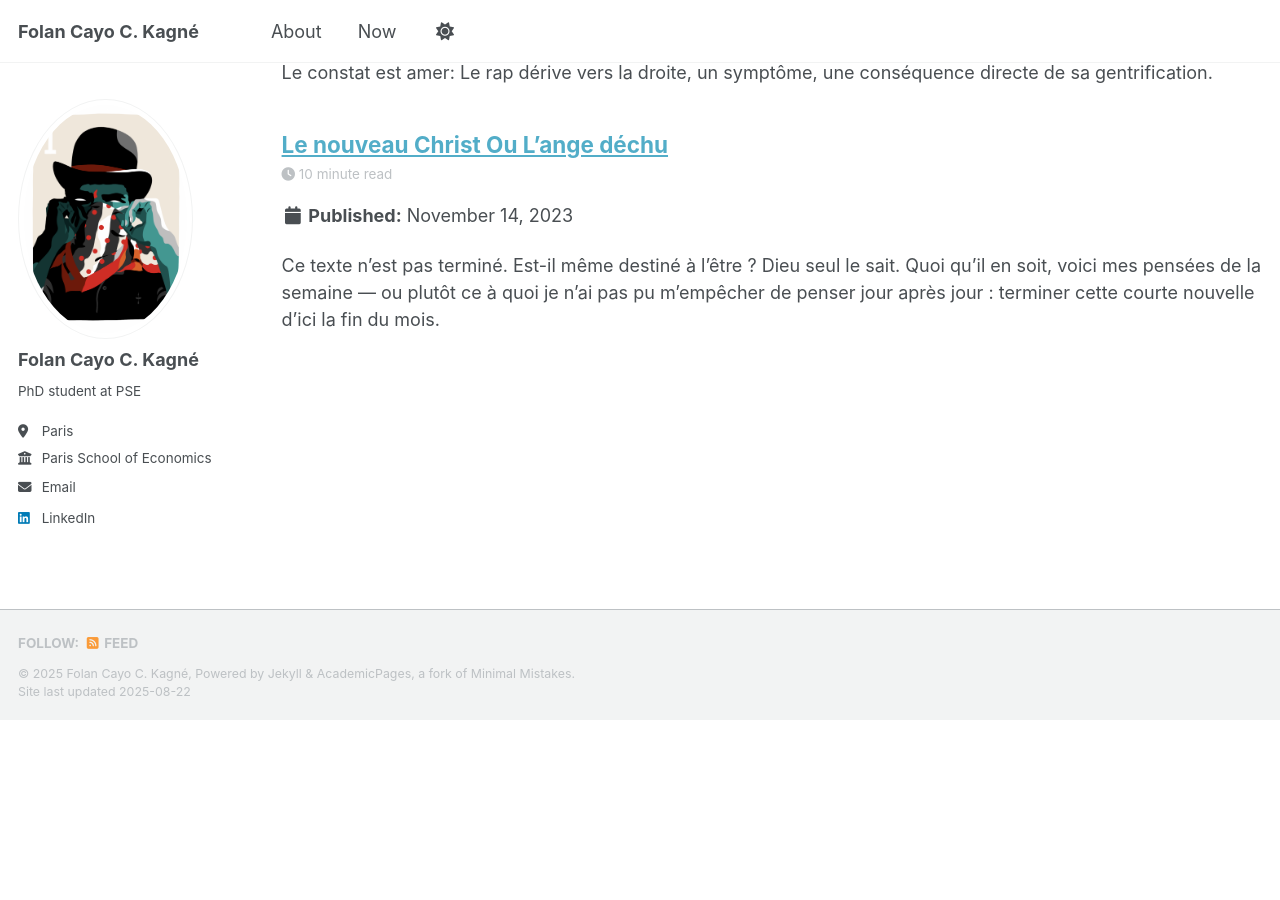
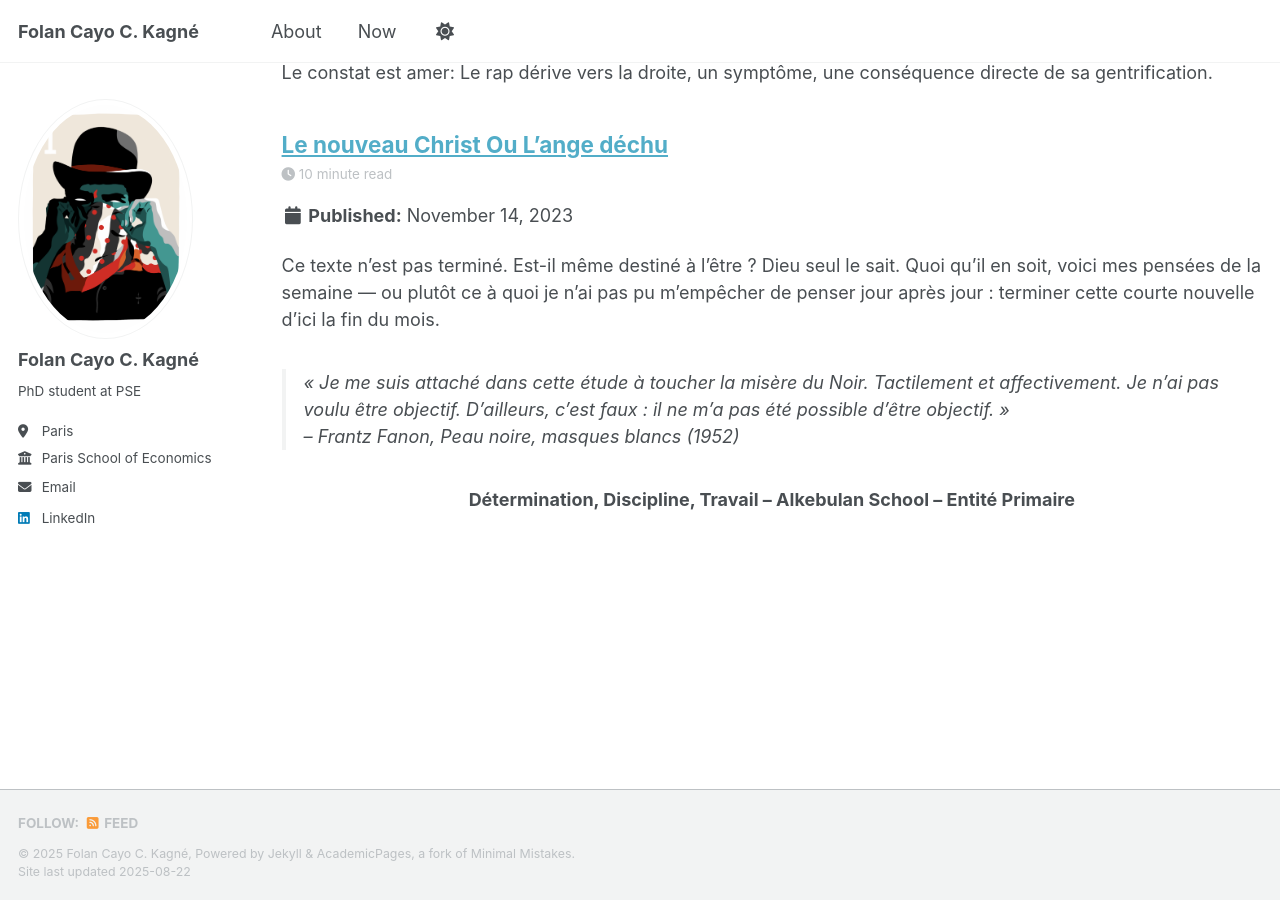
Before and after one commit to folankagne/folankagne.github.io, a Jekyll site: the page built from _pages/year-archive.html, in a window 1280 px wide and 900 px high, scrolled down 1242 px. Built offline with Jekyll 4.4.1, drawn with Linux system fonts in a browser that asks for light colours; a script that is not in the unit is left out; before the commit the page ends 1962 px from its top, so only the background shows below that.

Commit message:
Update year-archive.html

```diff
--- a/_pages/year-archive.html
+++ b/_pages/year-archive.html
@@ -48,3 +48,14 @@ and passing reflections — all without pretension.
   {% endif %}
   {% include archive-single.html %}
 {% endfor %}
+
+<blockquote>
+  « Je me suis attaché dans cette étude à toucher la misère du Noir.
+  Tactilement et affectivement. Je n’ai pas voulu être objectif.
+  D’ailleurs, c’est faux : il ne m’a pas été possible d’être objectif. »
+  <br>– Frantz Fanon, <em>Peau noire, masques blancs</em> (1952)
+</blockquote>
+
+<p style="text-align: center;">
+  <strong>Détermination, Discipline, Travail – Alkebulan School – Entité Primaire</strong>
+</p>
```
